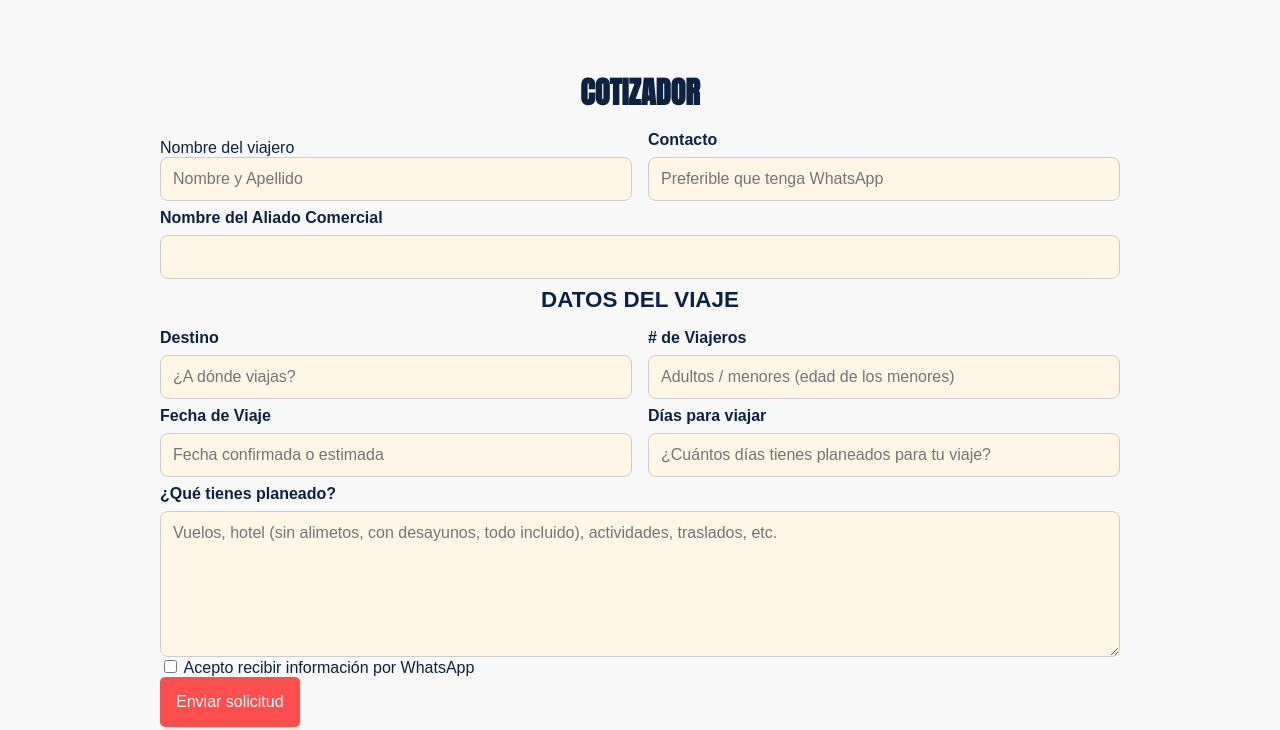
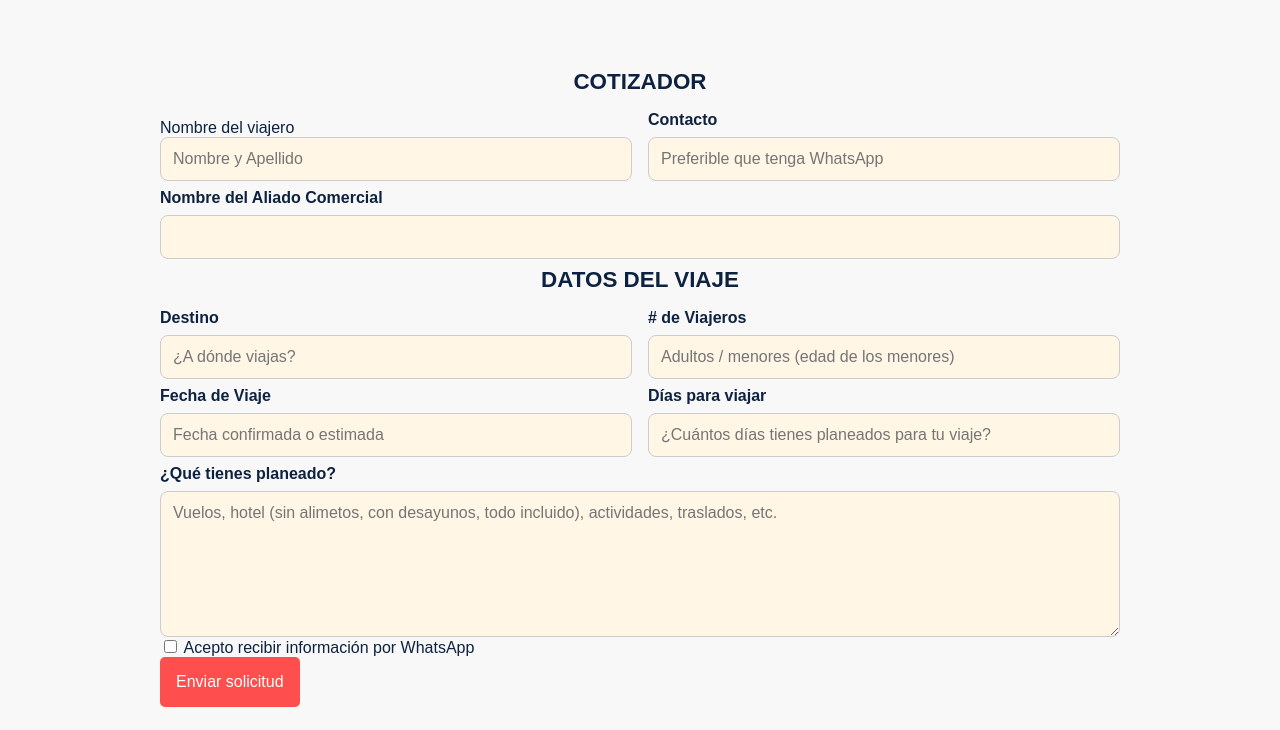
Before and after one commit to MorkDrage/Cotizador-Postal-Travel, a plain HTML site: page index.html in a window 1280 px wide. Shown: the part 354-1084 px from the top of the page. Drawn offline with Linux system fonts and the light colour scheme.

Commit message:
Update index.html

```diff
--- a/index.html
+++ b/index.html
@@ -171,7 +171,7 @@ h3 {
   </section>
 
   <section class="form-section">
-    <h2>COTIZADOR</h2>
+    <h3>COTIZADOR</h3>
 <form action="#" method="POST" id="paqueteForm">
 
   <div class="form-row">
```
